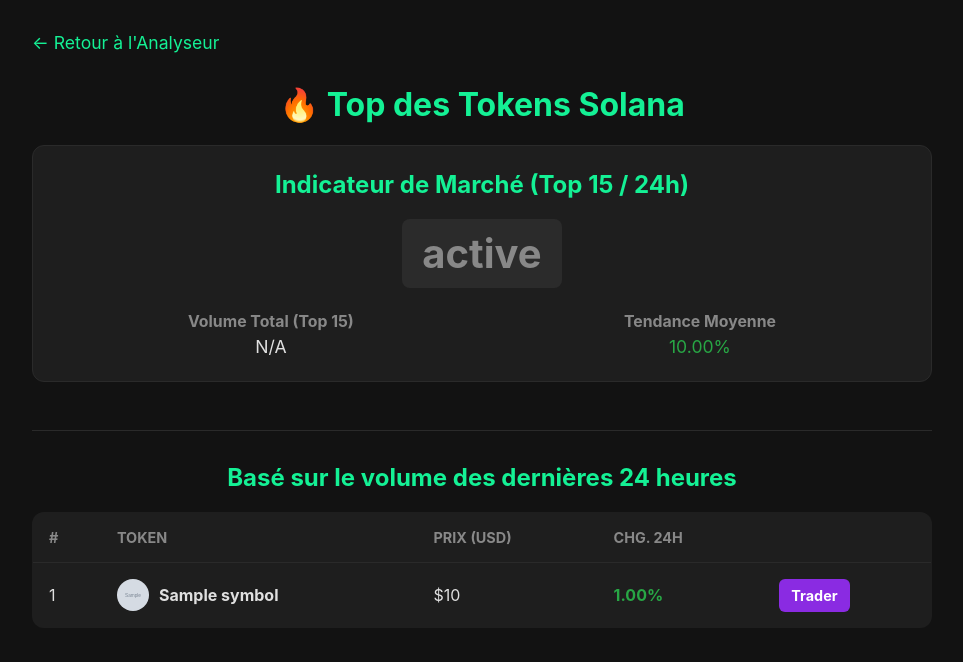
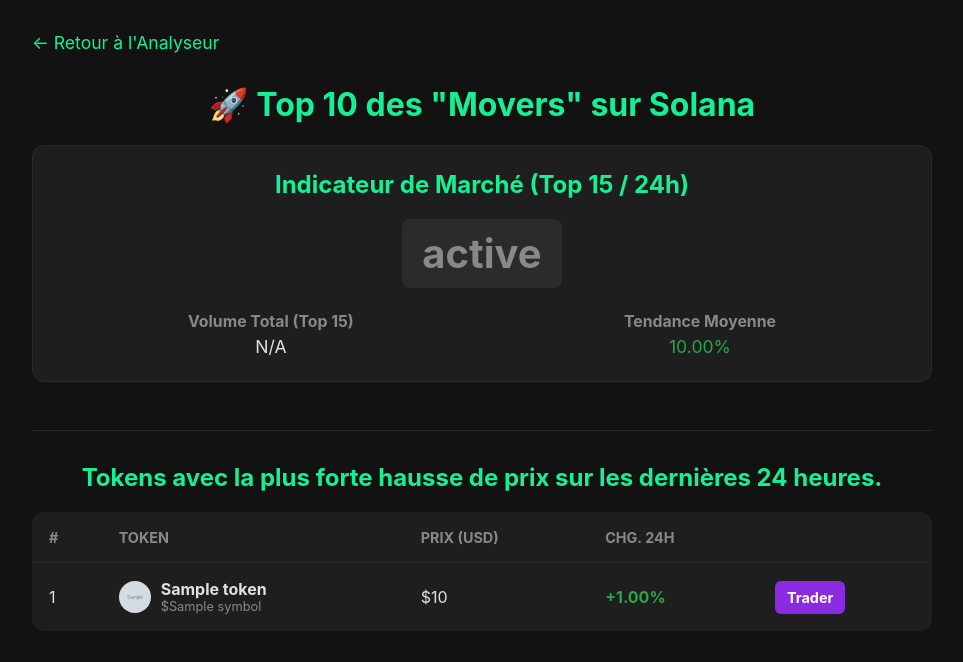
Before and after one commit to mgrivel22/solana-analyzer-bot, a Flask app: template templates/tendances.html in a window 1280 px wide. Shown: the top 662 px of the page, without its empty margins (158-1121 px from the left). Run offline with Flask 3, Linux system fonts and the light colour scheme; the template is opened without the code that fills it: most values are stand-ins (such as "Sample title", 1, 10 or a date in 2020); grey boxes marked "Sample" are stand-in pictures.

Commit message:
Version finale stable avec Moralis

````diff
--- a/app.py
+++ b/app.py
@@ -10,10 +10,8 @@ app = Flask(__name__)
 
 # --- Configuration des API ---
 try:
-    # On lit les clés. Si elles manquent, une erreur claire sera affichée dans les logs.
     GEMINI_API_KEY = os.environ['GEMINI_API_KEY']
-    MORALIS_API_KEY = os.environ['MORALIS_API_KEY'] # On utilise bien la clé Moralis
-
+    MORALIS_API_KEY = os.environ['MORALIS_API_KEY']
     genai.configure(api_key=GEMINI_API_KEY)
     model = genai.GenerativeModel('gemini-1.5-flash')
     print("INFO: Clés API Gemini et Moralis chargées avec succès.")
@@ -27,7 +25,6 @@ except KeyError as e:
 def format_price(value):
     if not isinstance(value, (int, float)): return "N/A"
     return f"${value:,.10f}".rstrip('0').rstrip('.')
-
 @app.template_filter()
 def format_market_cap(value):
     if not isinstance(value, (int, float)): return "N/A"
@@ -37,19 +34,16 @@ def format_market_cap(value):
     return f"${int(value)}"
 
 # --- Fonctions d'API et Scoring ---
-# NOTE: La fonction pour Birdeye a été supprimée, on utilise maintenant Dexscreener pour l'analyse individuelle
-# car leur API est plus simple pour un token unique et évite d'utiliser notre clé Moralis pour chaque analyse.
-def get_dexscreener_data(token_address):
+def get_moralis_token_data(token_address):
+    if not MORALIS_API_KEY: return None
     try:
-        url = f"https://api.dexscreener.com/latest/dex/search?q={token_address}"
-        # On utilise scraper de cloudscraper pour éviter les blocages
-        scraper = requests # Fallback simple, cloudscraper n'est plus une dépendance requise
-        response = scraper.get(url, timeout=15)
+        url = f"https://solana-gateway.moralis.io/api/v2/token/{token_address}/price"
+        headers = {"accept": "application/json", "X-API-Key": MORALIS_API_KEY}
+        response = requests.get(url, headers=headers, timeout=15)
         response.raise_for_status()
-        data = response.json()
-        return data["pairs"][0] if data.get("pairs") else None
+        return response.json()
     except Exception as e:
-        logger.error(f"Erreur API DexScreener: {e}"); return None
+        logger.error(f"Erreur API Moralis (token data): {e}"); return None
 
 def get_rugcheck_data(token_address):
     try:
@@ -59,7 +53,7 @@ def get_rugcheck_data(token_address):
     except Exception as e:
         logger.error(f"Erreur API RugCheck: {e}"); return None
 
-def get_final_analysis_and_score(dex_data, token_address):
+def get_final_analysis_and_score(token_data, token_address):
     scores = {"security": 0, "activity": 0, "hype": 0, "trend": 0}
     rugcheck_data = get_rugcheck_data(token_address)
     if rugcheck_data and rugcheck_data.get('risks'):
@@ -68,22 +62,17 @@ def get_final_analysis_and_score(dex_data, token_address):
             if risk['name'] in ['Mutable Metadata', 'Mint Authority Enabled', 'High Concentration of Holders']: sec_score -= 15
         scores['security'] = max(0, sec_score)
 
-    volume = dex_data.get('volume', {}).get('h24', 0)
-    txns = dex_data.get('txns', {}).get('h24', {})
-    act_score = 0
-    if volume > 50000: act_score += 15
-    if txns.get('buys', 0) > txns.get('sells', 0): act_score += 15
-    scores['activity'] = act_score
+    # Moralis ne fournit pas toutes les données (volume, txns) dans cet endpoint simple
+    # On simplifie donc cette partie en se basant sur le prix
+    price_change = token_data.get('usdPriceChange24hr', 0)
+    if price_change is not None:
+        if price_change > 0: scores['trend'] = 10
+        if price_change > 50: scores['activity'] = 15 # Grosse activité positive
 
-    price_change = dex_data.get('priceChange', {}).get('h24', 0)
-    if price_change is not None and price_change > 0: scores['trend'] = 10
-
-    ai_data = {"final_verdict": "Indisponible", "probability": 0, "summary": "L'analyse IA n'a pas pu être effectuée."}
+    ai_data = {"final_verdict": "Indisponible", "probability": 0, "summary": "L'analyse IA a échoué."}
     if model:
-        prompt = f"""Analyse les données pour le token "{dex_data.get('baseToken',{}).get('name')}" (${dex_data.get('baseToken',{}).get('symbol')}):
-        - Market Cap: ${dex_data.get('fdv', 0):,.0f} - Volume 24h: ${volume:,.0f}
-        - Variation prix 24h: {price_change}% - Score de sécurité (sur 40): {scores['security']}
-        Réponds UNIQUEMENT en JSON: {{"hype_score": <0-100>, "final_verdict": "BUY NOW, POTENTIAL BUY, WAIT ou HIGH RISK", "probability": <0-100>, "summary": "<1 phrase>"}}"""
+        prompt = f"""Analyse le token avec le prix de ${token_data.get('usdPrice', 0):.6f} et une variation de {price_change}% sur 24h. Son score de sécurité est de {scores['security']}/40.
+        Réponds UNIQUEMENT en JSON: {{"hype_score": <0-100>, "final_verdict": "BUY, WAIT, ou HIGH RISK", "probability": <0-100>, "summary": "<1 phrase>"}}"""
         try:
             response = model.generate_content(prompt)
             cleaned_text = response.text.strip().replace("```json", "").replace("```", "")
@@ -106,8 +95,7 @@ def index(): return render_template("index.html")
 def tendances():
     if not MORALIS_API_KEY:
         return render_template("tendances.html", error="La clé API Moralis n'est pas configurée sur le serveur.")
-
-    trending_data, error, market_stats, market_health = [], None, {}, {"status": "Indisponible", "color": "gray"}
+    trending_data, error = [], None
     try:
         url = "https://solana-gateway.moralis.io/api/v2/market-data/spl/top-movers"
         headers = {"accept": "application/json", "X-API-Key": MORALIS_API_KEY}
@@ -115,33 +103,25 @@ def tendances():
         response.raise_for_status()
         data = response.json()
         trending_data = data.get('top_gainers', [])[:10]
-
-        if trending_data:
-            price_changes = [float(t.get('price_change_24h_percent', 0)) for t in trending_data if t.get('price_change_24h_percent') is not None]
-            avg_change = sum(price_changes) / len(price_changes) if price_changes else 0
-            if avg_change > 50: market_health = {"status": "🔥 Marché en Feu", "color": "#28a745"}
-            elif avg_change > 10: market_health = {"status": "🟢 Marché Haussier", "color": "#8BC34A"}
-            else: market_health = {"status": "🟡 Marché Neutre", "color": "#ffc107"}
     except Exception as e:
         logger.error(f"Erreur récupération tendances Moralis: {e}")
         error = "Impossible de charger les données des tendances."
-    return render_template("tendances.html", trending_data=trending_data, market_health=market_health, error=error)
+    return render_template("tendances.html", trending_data=trending_data, error=error)
 
 @app.route("/analyze", methods=["POST"])
 def analyze():
     token_address = request.form["token"].strip()
     results = []
-    dex_data = get_dexscreener_data(token_address)
-    if not dex_data:
-        results.append({"token": token_address, "error": "Token non trouvé. Vérifiez l'adresse."})
+    token_data = get_moralis_token_data(token_address)
+    if not token_data:
+        results.append({"token": token_address, "error": "Token non trouvé via Moralis."})
     else:
-        total_score, score_details, ai_data = get_final_analysis_and_score(dex_data, token_address)
+        total_score, score_details, ai_data = get_final_analysis_and_score(token_data, token_address)
         results.append({
-            "token": token_address, "token_name": dex_data.get("baseToken",{}).get("name"),
-            "token_symbol": dex_data.get("baseToken",{}).get("symbol"),
-            "current_price": float(dex_data.get("priceUsd", 0)), "market_cap": float(dex_data.get("fdv", 0)),
-            "pair_address": dex_data.get("pairAddress"), "total_score": total_score,
-            "score_details": score_details, "ai_analysis": ai_data
+            "token": token_address, "token_name": token_data.get("tokenName", "N/A"), "token_symbol": token_data.get("tokenSymbol", "N/A"),
+            "current_price": float(token_data.get("usdPrice", 0)), "market_cap": 0, # L'endpoint prix simple ne donne pas le MC
+            "total_score": total_score, "score_details": score_details, "ai_analysis": ai_data,
+            "pair_address": None # Pas de paire directe depuis cet endpoint
         })
     return render_template("results.html", results=results)
 
--- a/templates/index.html
+++ b/templates/index.html
@@ -32,7 +32,7 @@
 </head>
 <body>
     <div class="container">
-        <header><h1>🚀 Solana Analyzer V2 🚀</h1><p class="subtitle">Analysez n'importe quel token Solana en un instant.</p></header>
+        <header><h1>🚀 Solana Analyzer V3 🚀</h1><p class="subtitle">Analyse IA & Scoring Avancé pour n'importe quel token Solana.</p></header>
         <main>
             <div class="form-container">
                 <form action="/analyze" method="post">
@@ -42,12 +42,12 @@
                 </form>
             </div>
             <div class="button-group">
-                <a href="/tendances" class="btn btn-trends">Voir les Tendances du Marché 🔥</a>
+                <a href="/tendances" class="btn btn-trends">Voir les Top Movers 🔥</a>
                 <a href="https://axiom.trade/@math96826" target="_blank" class="btn btn-axiom">TRADER AVEC AXIOM</a>
             </div>
         </main>
         <footer>
-            <p>Données fournies par Birdeye, RugCheck & CoinGecko. Les analyses ne sont pas des conseils financiers.</p>
+            <p>Données fournies par Moralis, RugCheck & DexScreener. Les analyses ne sont pas des conseils financiers.</p>
             <p>dev : <a href="https://www.instagram.com/mathieu_grv_/" target="_blank">mathieu_grv_</a></p>
         </footer>
     </div>
--- a/templates/results.html
+++ b/templates/results.html
@@ -47,7 +47,7 @@
         <h1>Analyse IA & Scoring Avancé</h1>
         <div class="top-nav">
             <a href="/" class="nav-link">← Nouvelle Analyse</a>
-            <a href="/tendances" class="nav-link">Tendances 🔥</a>
+            <a href="/tendances" class="nav-link">Top Movers 🔥</a>
             <a href="https://axiom.trade/@math96826" target="_blank" class="btn-main-trade">TRADER AVEC AXIOM</a>
         </div>
         {% for result in results %}
@@ -88,6 +88,8 @@
                 <div class="chart-container">
                     <iframe src="https://dexscreener.com/solana/{{ result.pair_address }}?embed=1&theme=dark&info=0"></iframe>
                 </div>
+                {% else %}
+                <div style="text-align:center; margin-top:2rem; color: var(--secondary-text-color);">Graphique non disponible pour ce token.</div>
                 {% endif %}
             {% endif %}
         </div>
--- a/templates/tendances.html
+++ b/templates/tendances.html
@@ -3,11 +3,12 @@
 <head>
     <meta charset="UTF-8">
     <meta name="viewport" content="width=device-width, initial-scale=1.0">
-    <title>Tendances Solana</title>
+    <title>Top Movers Solana</title>
     <style>
-        :root {
+        :root { /* Couleurs */
             --primary-color: #14f195; --background-color: #121212; --surface-color: #1e1e1e;
             --text-color: #e0e0e0; --secondary-text-color: #888; --axiom-purple: #8A2BE2;
+            --gainer-color: #28a745;
         }
         body { font-family: -apple-system, BlinkMacSystemFont, "Segoe UI", Roboto, Helvetica, Arial, sans-serif; background-color: var(--background-color); color: var(--text-color); margin: 0; padding: 2rem; }
         .container { max-width: 900px; margin: 0 auto; }
@@ -27,16 +28,16 @@
         .trending-table tr:last-child td { border-bottom: none; }
         .trending-table tr:hover { background-color: #252525; }
         .token-info { display: flex; align-items: center; }
-        .token-info img { width: 32px; height: 32px; vertical-align: middle; margin-right: 10px; border-radius: 50%; }
+        .token-info img { width: 32px; height: 32px; vertical-align: middle; margin-right: 10px; border-radius: 50%; background-color: #333;}
         .token-name { font-weight: bold; }
-        .price-change { font-weight: bold; }
+        .price-change { font-weight: bold; color: var(--gainer-color); }
         .btn-axiom { background-color: var(--axiom-purple); color: white; padding: 8px 12px; border-radius: 6px; text-decoration: none; font-size: 0.9em; font-weight: bold; }
     </style>
 </head>
 <body>
     <div class="container">
         <div class="top-nav"><a href="/" class="nav-link">← Retour à l'Analyseur</a></div>
-        <h1>🔥 Top des Tokens Solana</h1>
+        <h1>🚀 Top 10 des "Movers" sur Solana</h1>
 
         {% if error %}
             <p class="error">{{ error }}</p>
@@ -52,7 +53,7 @@
         {% endif %}
 
         {% if trending_data %}
-        <h2>Basé sur le volume des dernières 24 heures</h2>
+        <h2>Tokens avec la plus forte hausse de prix sur les dernières 24 heures.</h2>
         <table class="trending-table">
             <thead><tr><th>#</th><th>Token</th><th>Prix (USD)</th><th>Chg. 24h</th><th></th></tr></thead>
             <tbody>
@@ -61,21 +62,22 @@
                     <td>{{ loop.index }}</td>
                     <td>
                         <div class="token-info">
-                            <img src="{{ token.logoURI }}" alt="logo" onerror="this.style.display='none'">
-                            <span class="token-name">{{ token.symbol }}</span>
+                            <img src="{{ token.logo }}" alt="logo" onerror="this.style.display='none'">
+                            <div>
+                                <div class="token-name">{{ token.name }}</div>
+                                <div style="font-size: 0.8em; color: var(--secondary-text-color);">${{ token.symbol }}</div>
+                            </div>
                         </div>
                     </td>
-                    <td>{{ token.price|format_price }}</td>
-                    <td><span class="price-change" style="color: {{ '#28a745' if token.priceChange24hPercent > 0 else '#dc3545' }}">{{ "%.2f"|format(token.priceChange24hPercent) }}%</span></td>
-                    <td>
-                        <a href="https://axiom.trade/t/{{ token.address }}/@math96826" target="_blank" class="btn-axiom">Trader</a>
-                    </td>
+                    <td>{{ token.price_usd|format_price }}</td>
+                    <td><span class="price-change">+{{ "%.2f"|format(token.price_change_24h_percent|float) }}%</span></td>
+                    <td><a href="https://axiom.trade/t/{{ token.token_address }}/@math96826" target="_blank" class="btn-axiom">Trader</a></td>
                 </tr>
                 {% endfor %}
             </tbody>
         </table>
         {% else %}
-        <p class="error">Aucun token en tendance trouvé pour le moment.</p>
+        <p class="error">Aucun token trouvé pour le moment. L'API est peut-être momentanément indisponible.</p>
         {% endif %}
     </div>
 </body>
````
